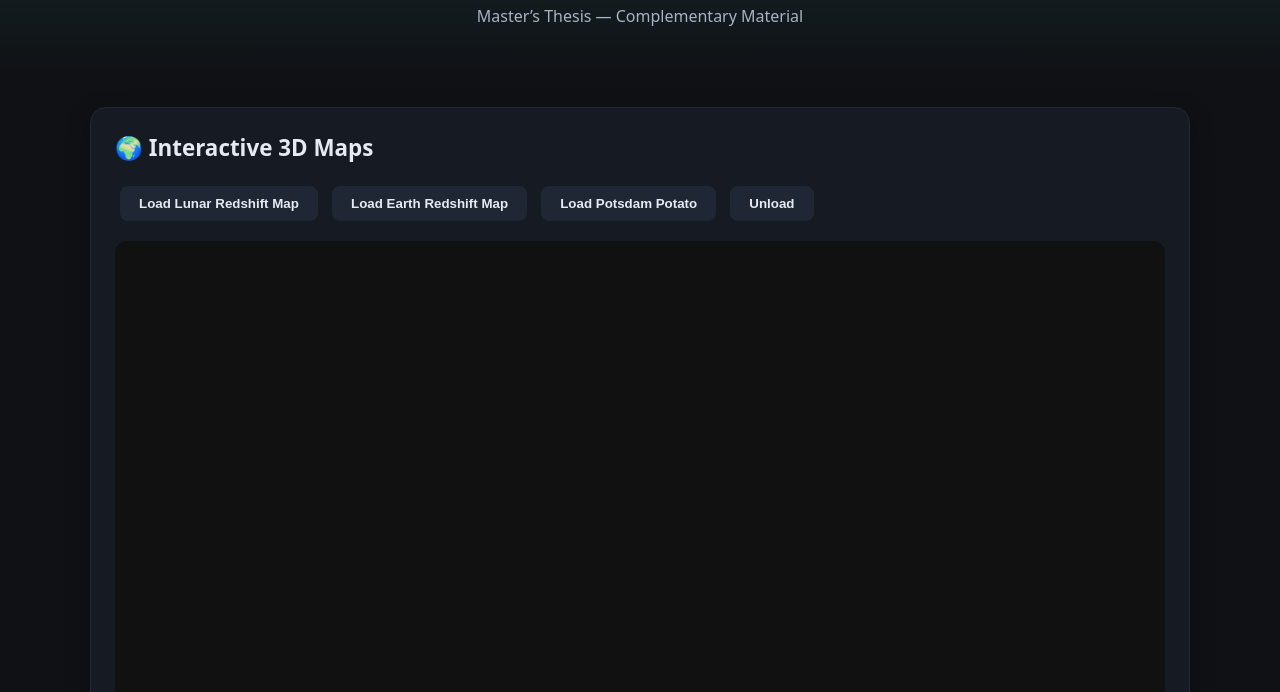
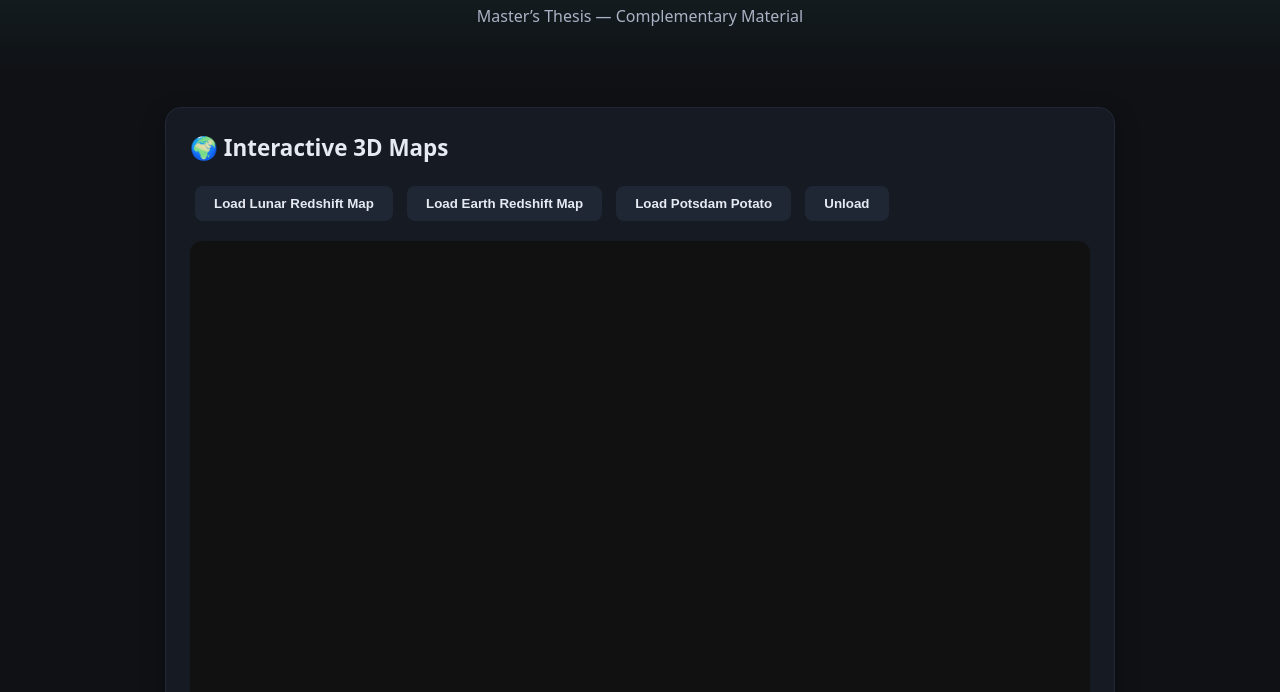
Before and after one commit to YanSeyffert/MASS_Thesis_LunarTime, a plain HTML site: page index.html in a window 1280 px wide. Shown: the part 108-800 px from the top of the page. Drawn offline with Linux system fonts and the light colour scheme.

Commit message:
change width to 950px

```diff
--- a/index.html
+++ b/index.html
@@ -21,7 +21,7 @@
     header h1 { margin:0; font-size:clamp(26px,4vw,42px); }
     header p { margin:0.5rem 0 0; color:var(--muted); }
 
-    main { max-width:1100px; margin:0 auto; padding:2rem 1rem; }
+    main { max-width:950px; margin:0 auto; padding:2rem 1rem; }
 
     section.card {
       background:var(--card); border:1px solid var(--border);
```
